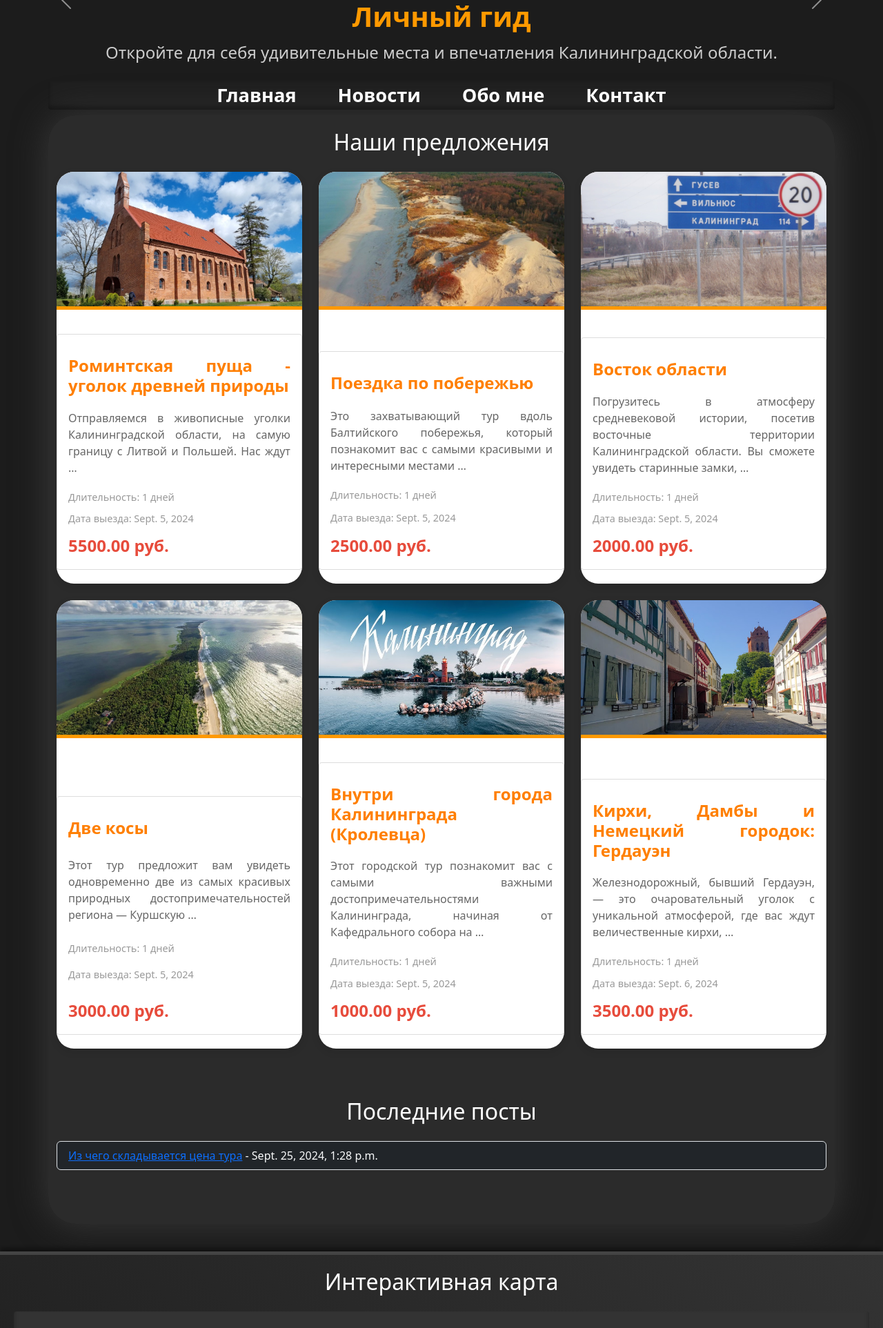
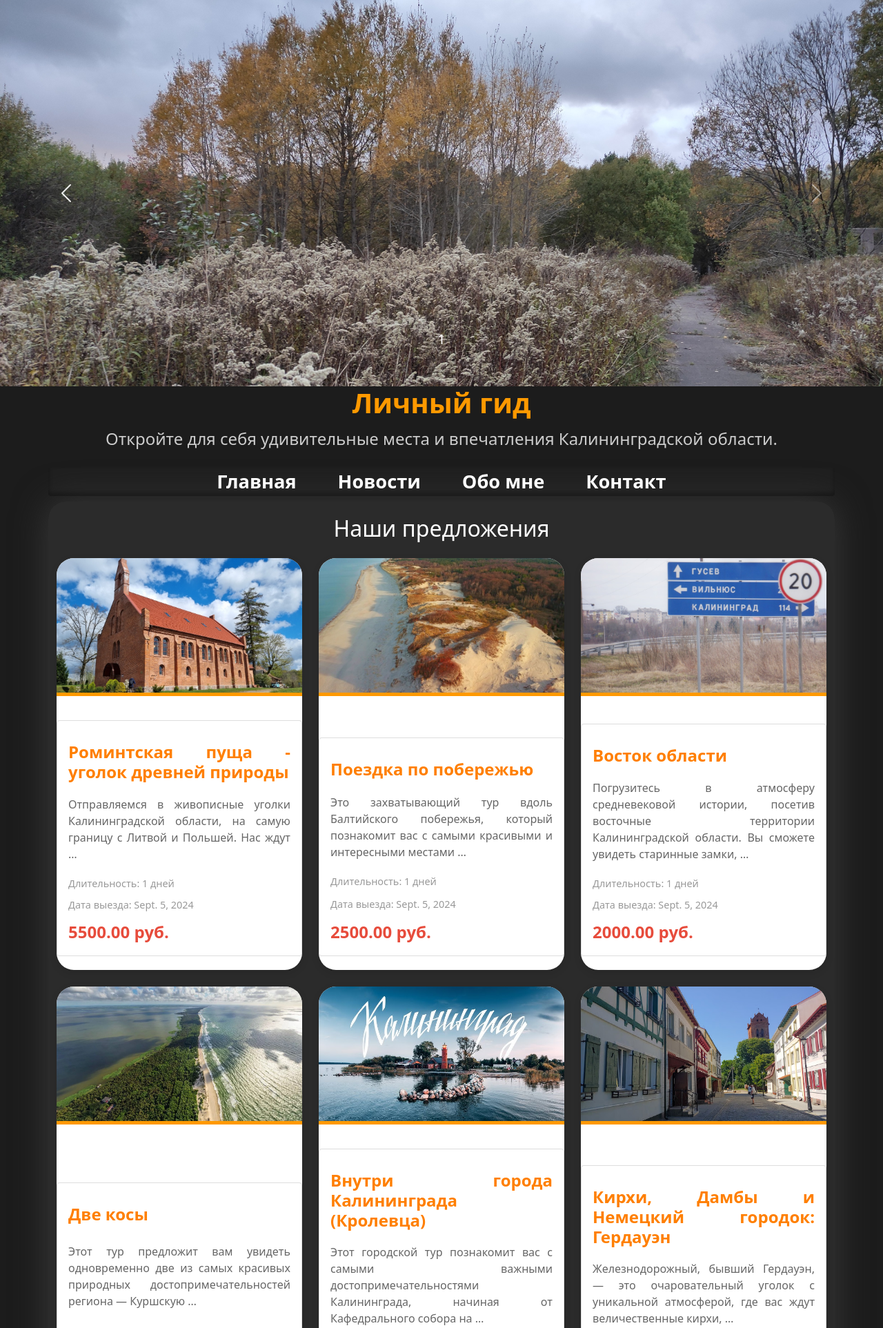
Before and after one commit to TheLastSoulTiger/Site_Guide, a Django app: page / in a window 1280 px wide. Shown: the top 1925 px of the page at 69% size. Run offline with Django 5.2, Linux system fonts and the light colour scheme; data comes from the database, SQL or seed files in the repository; both versions use the stored data as it was after the commit; a map, chart or similar area stays blank; some libraries are stand-ins or nearby versions.

Commit message:
1.2 + Karuzela w headerze

```diff
--- a/blog/templates/blog/home.html
+++ b/blog/templates/blog/home.html
@@ -17,8 +17,9 @@
 </head>
 <body>
     <header class="header">
+        <div class="carousel-container">
             {% comment %} Karuzela w headerze {% endcomment %}
-        <div id="headerCarousel" class="carousel slide" data-ride="carousel">
+            <div id="headerCarousel" class="carousel slide" data-ride="carousel" data-interval="10000">
                 <div class="carousel-inner">
                     {% for carousel_image in header_carousel_images %}
                     <div class="carousel-item {% if forloop.first %}active{% endif %}">
@@ -38,6 +39,7 @@
                     <span class="carousel-control-next-icon" aria-hidden="true"></span>
                     <span class="sr-only">Next</span>
                 </a>
+            </div>
         </div>
         <div class="overlay">
             <h1 class="title">Личный гид</h1>
--- a/blog/views.py
+++ b/blog/views.py
@@ -25,6 +25,7 @@
 
     # Pobieranie ID wybranego tagu z zapytania GET
     tag_id = request.GET.get('tag')
+    tours = Tour.objects.filter(tags__id=tag_id) if tag_id else Tour.objects.all()
 
     # Filtrowanie wycieczek na podstawie wybranego tagu, jeśli wybrano tag
     if tag_id:
@@ -35,14 +36,14 @@
     # Pobieranie wszystkich tagów do formularza
     tags = Tag.objects.all()
 
-    carousel_images = HeaderCarouselImage.objects.all()
+    header_carousel_images = HeaderCarouselImage.objects.all()
 
     # Przekazywanie postów, wycieczek oraz tagów do szablonu
     context = {
         'posts': posts,
         'tours': tours,
         'tags': tags,
-        'carousel_images': carousel_images,
+        'header_carousel_images': header_carousel_images,
     }
 
     return render(request, 'blog/home.html', context)
--- a/static/blog/style.css
+++ b/static/blog/style.css
@@ -1,6 +1,10 @@
 .footer,
 footer {
     box-shadow: 0-4px 8px #00000080
+}
+
+a {
+    text-decoration: none !important;
 }
 
 a,
@@ -16,7 +20,6 @@
 .tour-card img,
 .tour-image {
     object-fit: cover;
-    object-fit: cover
 }
 
 .header .title,
@@ -343,7 +346,7 @@
 .container {
     padding: 20px;
     background-color: #333333a6;
-    border-radius: 40px;
+    border-radius: 25px;
     box-shadow: 0px 0px 50px 1px #383838;
 }
 
@@ -373,13 +376,6 @@
     font-size: 1.2em;
     color: #ccc;
     text-align: center
-}
-
-.tour-card {
-    flex-direction: column;
-    background: #555;
-    box-shadow: 0 6px 12px #0000004d;
-    transition: .3s
 }
 
 .map-container,
@@ -528,11 +524,10 @@
     background-color: #fff;
     border-radius: 25px;
     box-shadow: 0 4px 12px #0000001a;
-    overflow: hidden
+    transition: transform .3s;
 }
 
 .tour-image {
-    flex: 1;
     flex: 1 1 calc(33.333% - 10px);
     max-width: 100%;
     height: auto;
@@ -543,11 +538,6 @@
     padding: 15px;
     background-color: #444;
     color: #fff
-}
-
-.tour-card-link {
-    text-decoration: none;
-    color: inherit
 }
 
 .tour-card:hover {
@@ -562,10 +552,6 @@
     height: 200px
 }
 
-.carousel-inner {
-    border-radius: 12px
-}
-
 .carousel-inner img {
     height: 100vh;
     object-fit: cover;
@@ -573,8 +559,13 @@
 
 .carousel-item img {
     width: 100vw; /* Pełna szerokość widoczna */
-    object-fit: cover;
     height: 70vh; /* Dostosowanie wysokości */
+    background: linear-gradient(180deg, #00000063 100%, #0000000c 69%, #00000000 100%);
+}
+
+.carousel-container {
+    position: relative;
+    margin: 0 auto; /* Wycentrowanie karuzeli */
 }
 
 .header-content {
@@ -799,9 +790,6 @@
     transform: scale(1.2)
 }
 
-.carousel-container {
-    position: relative
-}
 
 @media (min-width:1200px) {
     .map {
```
Also changed, not shown: db.sqlite3, media/carousel_images/350.jpg (added), media/carousel_images/P_20141018_090121_PN.jpg (added), 4 other files. Lines whose indentation alone changed are shown as unchanged.
